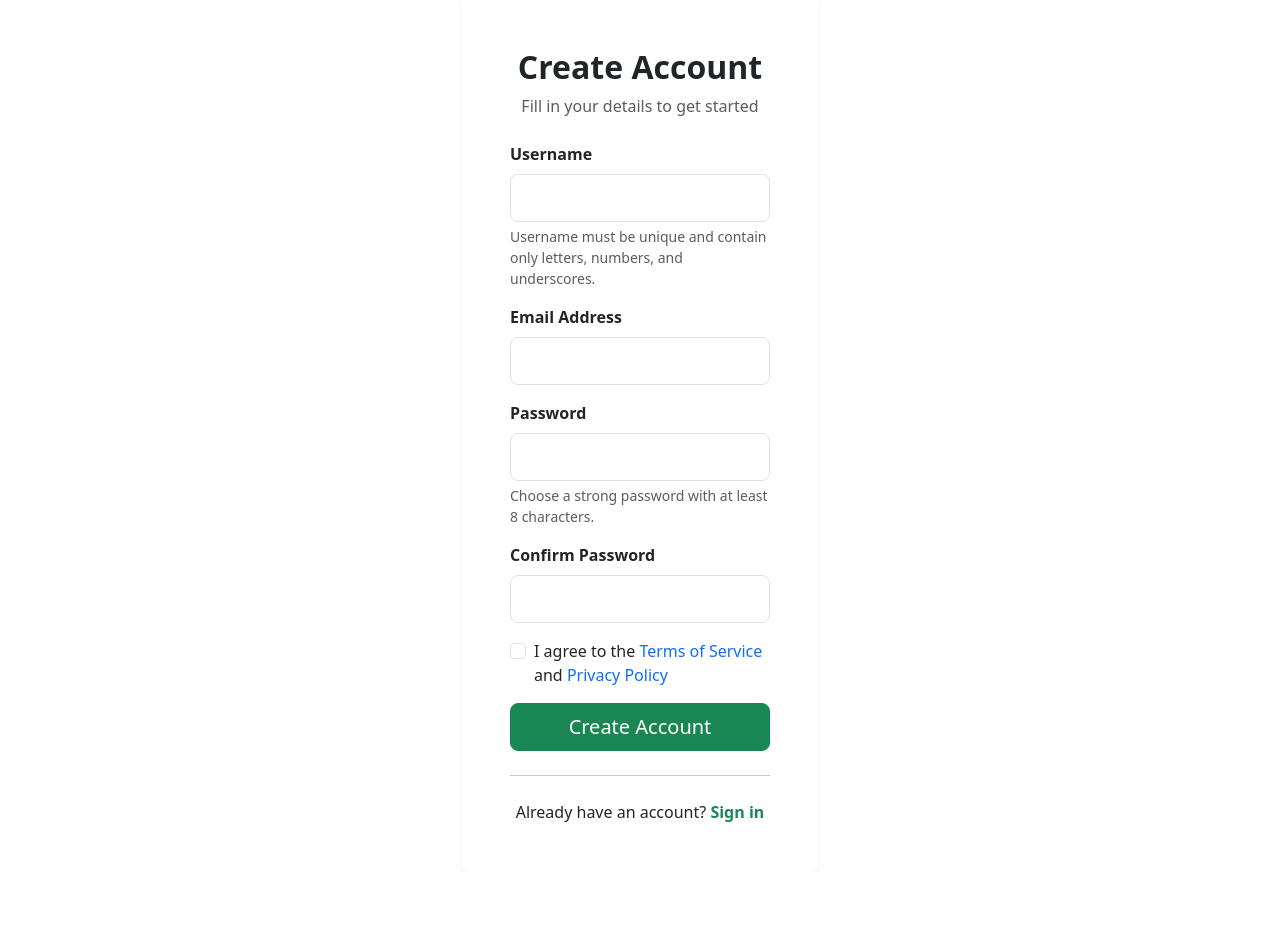
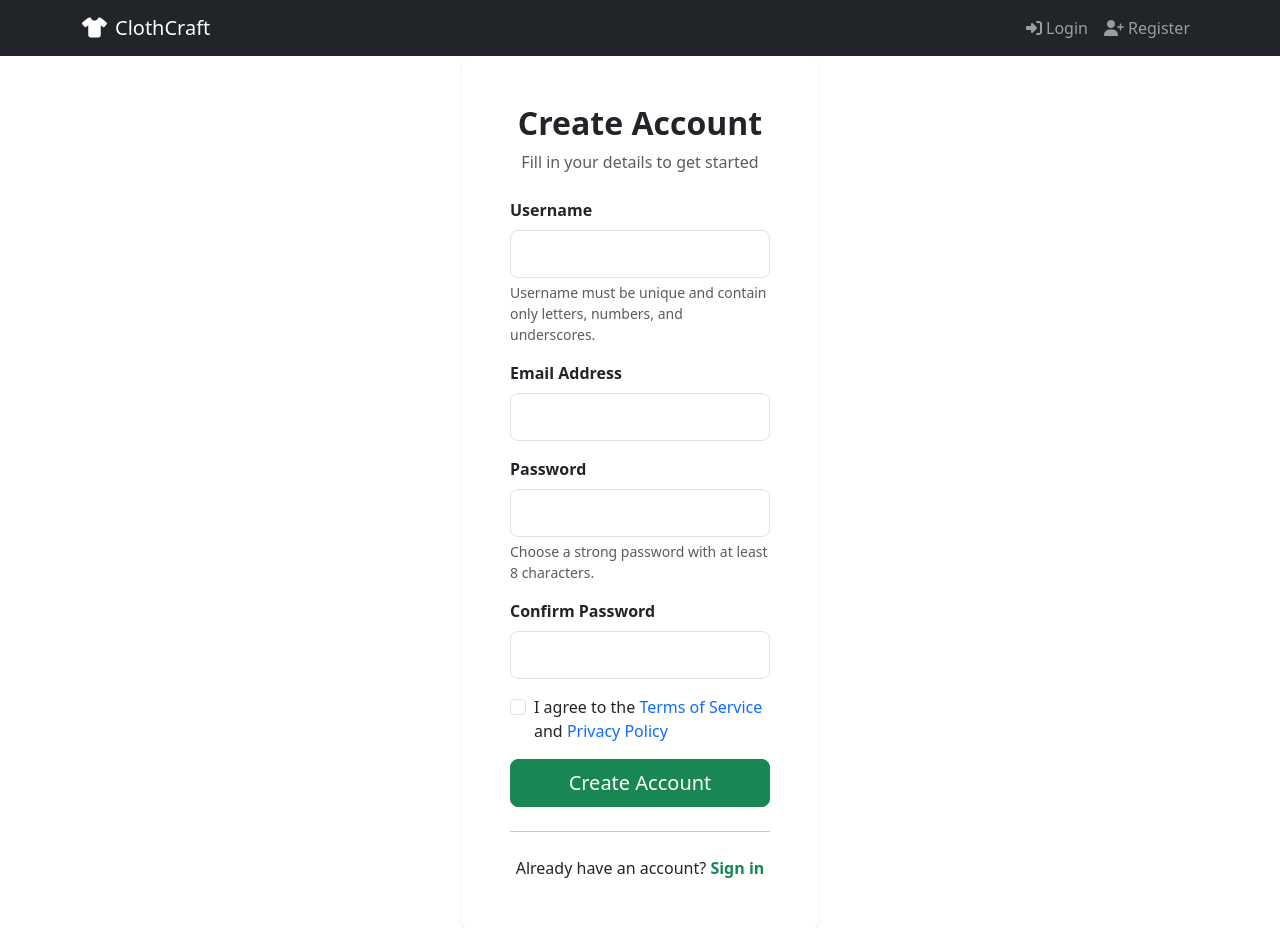
Before and after one commit to Nope-Nat/ClothCraft, a FastAPI app: page /auth/register in a window 1280 px wide. Before the commit the page ends 822 px from the top, so only its background shows below. Run offline with FastAPI, Linux system fonts and the light colour scheme; parts of the project's set-up code (start-up, migrations or seed data) failed here and were passed over.

Commit message:
updated navbar to contain informations about logged in user

```diff
--- a/app/main.py
+++ b/app/main.py
@@ -1,4 +1,4 @@
-from fastapi import FastAPI
+from fastapi import FastAPI, Request
 from fastapi.middleware.cors import CORSMiddleware
 from fastapi.templating import Jinja2Templates
 from fastapi.staticfiles import StaticFiles
@@ -8,11 +8,27 @@ from router.product import router as product_router
 from router.category import router as category_router
 from router.auth import router as auth_router
 from db import db
+from utils.auth_utils import get_current_user
 
 app = FastAPI()
 
-# Configure Jinja2 templates
-templates = Jinja2Templates(directory="templates")
+# Custom template response class that adds global context
+class CustomTemplates:
+    def __init__(self, directory: str):
+        self.templates = Jinja2Templates(directory=directory)
+
+    async def TemplateResponse(self, name: str, context: dict, **kwargs):
+        # Add global data to every template context
+        request = context.get('request')
+        if request:
+            context['current_user'] = await get_current_user(request)
+            # Add cart count here if you have a cart repository
+            # context['cart_count'] = await get_cart_count(context['current_user'])
+
+        return self.templates.TemplateResponse(name, context, **kwargs)
+
+# Use custom template class
+templates = CustomTemplates(directory="templates")
 
 # Enable CORS
 app.add_middleware(
@@ -31,6 +47,7 @@ app.include_router(product_router)
 app.include_router(category_router)
 app.include_router(auth_router)
 
+
 @app.on_event("startup")
 async def startup_event():
     """Initialize database connection on startup"""
@@ -42,5 +59,5 @@ async def shutdown_event():
     await db.disconnect()
 
 @app.get("/")
-async def root():
-    return {"message": "Hello, World4!"}
+async def root(request: Request):
+    return await templates.TemplateResponse("home.html", {"request": request})
--- a/app/templates/base.html
+++ b/app/templates/base.html
@@ -6,7 +6,7 @@
     <title>{% block title %}ClothCraft{% endblock %}</title>
     {% block head %}{% endblock %}
     <link href="https://cdn.jsdelivr.net/npm/bootstrap@5.3.6/dist/css/bootstrap.min.css" rel="stylesheet" integrity="sha384-4Q6Gf2aSP4eDXB8Miphtr37CMZZQ5oXLH2yaXMJ2w8e2ZtHTl7GptT4jmndRuHDT" crossorigin="anonymous">
-    <script src="https://cdn.jsdelivr.net/npm/bootstrap@5.3.6/dist/js/bootstrap.bundle.min.js" integrity="sha384-j1CDi7MgGQ12Z7Qab0qlWQ/Qqz24Gc6BM0thvEMVjHnfYGF0rmFCozFSxQBxwHKO" crossorigin="anonymous"></script>
+    <link href="https://cdnjs.cloudflare.com/ajax/libs/font-awesome/6.5.1/css/all.min.css" rel="stylesheet" integrity="sha512-DTOQO9RWCH3ppGqcWaEA1BIZOC6xxalwEsw9c2QQeAIftl+Vegovlnee1c9QX4TctnWMn13TZye+giMm8e2LwA==" crossorigin="anonymous">
 </head>
 <body>
     {% block navbar %}
@@ -24,8 +24,9 @@
         {% include "footer.html" %}
     {% endblock %}
 
+    <!-- Bootstrap JS Bundle (includes Popper) - Load only once at the end -->
+    <script src="https://cdn.jsdelivr.net/npm/bootstrap@5.3.6/dist/js/bootstrap.bundle.min.js" integrity="sha384-j1CDi7MgGQ12Z7Qab0qlWQ/Qqz24Gc6BM0thvEMVjHnfYGF0rmFCozFSxQBxwHKO" crossorigin="anonymous"></script>
+
     {% block scripts %}{% endblock %}
-    <script src="https://cdn.jsdelivr.net/npm/@popperjs/core@2.11.8/dist/umd/popper.min.js" integrity="sha384-I7E8VVD/ismYTF4hNIPjVp/Zjvgyol6VFvRkX/vR+Vc4jQkC+hVqc2pM8ODewa9r" crossorigin="anonymous"></script>
-    <script src="https://cdn.jsdelivr.net/npm/bootstrap@5.3.6/dist/js/bootstrap.min.js" integrity="sha384-RuyvpeZCxMJCqVUGFI0Do1mQrods/hhxYlcVfGPOfQtPJh0JCw12tUAZ/Mv10S7D" crossorigin="anonymous"></script>
 </body>
 </html>
--- a/app/templates/navbar.html
+++ b/app/templates/navbar.html
@@ -1,2 +1,66 @@
-<nav>
+<nav class="navbar navbar-expand-lg navbar-dark bg-dark">
+    <div class="container">
+        <a class="navbar-brand" href="/">
+            <i class="fas fa-tshirt me-2"></i>ClothCraft
+        </a>
+
+        <button class="navbar-toggler" type="button" data-bs-toggle="collapse" data-bs-target="#navbarNav" aria-controls="navbarNav" aria-expanded="false" aria-label="Toggle navigation">
+            <span class="navbar-toggler-icon"></span>
+        </button>
+
+        <div class="collapse navbar-collapse" id="navbarNav">
+            <ul class="navbar-nav ms-auto">
+                {% if current_user %}
+                    <li class="nav-item dropdown">
+                        <a class="nav-link dropdown-toggle" href="#" id="userDropdown" role="button" data-bs-toggle="dropdown" aria-expanded="false">
+                            <i class="fas fa-user me-1"></i>
+                            {{ current_user.username }}
+                            {% if current_user.is_admin %}
+                                <span class="badge bg-danger ms-1">Admin</span>
+                            {% endif %}
+                        </a>
+                        <ul class="dropdown-menu" aria-labelledby="userDropdown">
+                            <li><a class="dropdown-item" href="/profile"><i class="fas fa-user-circle me-2"></i>Profile</a></li>
+                            <li><a class="dropdown-item" href="/orders"><i class="fas fa-box me-2"></i>My Orders</a></li>
+                            {% if current_user.is_admin %}
+                                <li><hr class="dropdown-divider"></li>
+                                <li><a class="dropdown-item" href="/admin"><i class="fas fa-cog me-2"></i>Admin Panel</a></li>
+                            {% endif %}
+                            <li><hr class="dropdown-divider"></li>
+                            <li>
+                                <form method="POST" action="/auth/logout" class="d-inline w-100">
+                                    <button type="submit" class="dropdown-item">
+                                        <i class="fas fa-sign-out-alt me-2"></i>Logout
+                                    </button>
+                                </form>
+                            </li>
+                        </ul>
+                    </li>
+                    <li class="nav-item">
+                        <a class="nav-link position-relative" href="/cart">
+                            <i class="fas fa-shopping-cart me-1"></i>
+                            Cart
+                            {% if cart_count and cart_count > 0 %}
+                                <span class="position-absolute top-0 start-100 translate-middle badge rounded-pill bg-primary">
+                                    {{ cart_count }}
+                                    <span class="visually-hidden">items in cart</span>
+                                </span>
+                            {% endif %}
+                        </a>
+                    </li>
+                {% else %}
+                    <li class="nav-item">
+                        <a class="nav-link" href="/auth/login">
+                            <i class="fas fa-sign-in-alt me-1"></i>Login
+                        </a>
+                    </li>
+                    <li class="nav-item">
+                        <a class="nav-link" href="/auth/register">
+                            <i class="fas fa-user-plus me-1"></i>Register
+                        </a>
+                    </li>
+                {% endif %}
+            </ul>
+        </div>
+    </div>
 </nav>
```
Also changed, not shown: app/templates/home.html (added, +28 -0 lines), app/templates/orders.html (added).
